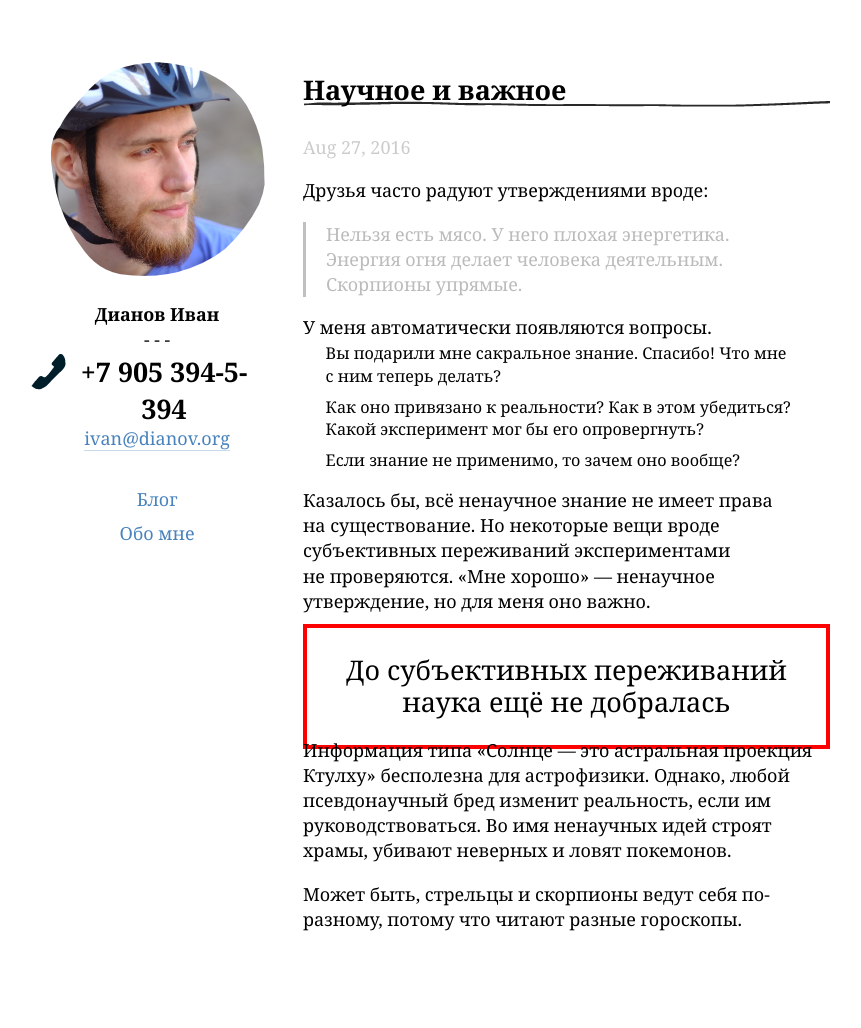
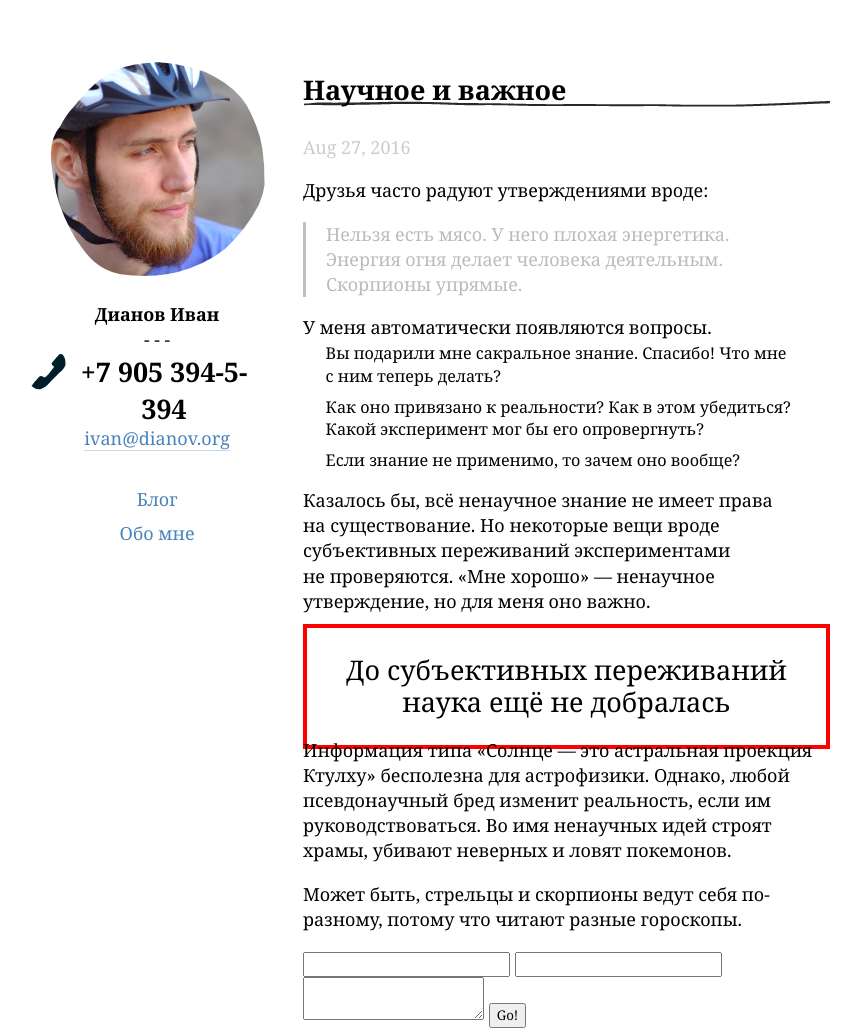
Before and after one commit to illus0r/dianov.org, a Jekyll site: the page built from _posts/2016-08-27-scientific-knowledge.md, in a window 1280 px wide. Shown: the whole page, without its empty margins (210-1071 px from the left). Built offline with Jekyll 4.4.1, drawn with Linux system fonts in a browser that asks for light colours; before the commit the page ends 950 px from its top, so only the background shows below that.

Commit message:
commentssss

```diff
--- a/_config.yml
+++ b/_config.yml
@@ -31,7 +31,7 @@ defaults:
 staticman:
   allowedFields: ['name', 'email', 'comment']
   branch: 'gh-pages'
-  path: '_comments'
+  path: '_comments/{options.post-slug}'
   filename: entry{@timestamp}
   format: 'yaml'
 #  generatedFields:
@@ -39,8 +39,6 @@ staticman:
 #      type: date
 #      options:
 #        format: timestamp
-
-
 
 prose:
   # rooturl: "_posts"
--- a/_includes/comments.html
+++ b/_includes/comments.html
@@ -1,10 +1,10 @@
-<!--<form method="POST" action="https://api.staticman.net/v1/entry/illus0r/dianov.org/gh-pages">-->
-  <!--[> e.g. "2016-01-02-this-is-a-post" <]-->
-  <!--<input name="options[slug]" type="hidden" value="{{ page.slug }}">-->
+<form method="POST" action="https://api.staticman.net/v1/entry/illus0r/dianov.org/gh-pages">
+  <input name="options[slug]" type="hidden" value="{{ page.slug }}">
+  <input type="hidden" name="options[post-slug]" value="{{ page.title | slugify }}">
 
-  <!--<input name="fields[name]" type="text">-->
-  <!--<input name="fields[email]" type="email">-->
-  <!--<textarea name="fields[message]"></textarea>-->
+  <input name="fields[name]" type="text">
+  <input name="fields[email]" type="email">
+  <textarea name="fields[message]"></textarea>
 
-  <!--<button type="submit">Go!</button>-->
-<!--</form>-->
+  <button type="submit">Go!</button>
+</form>
```
